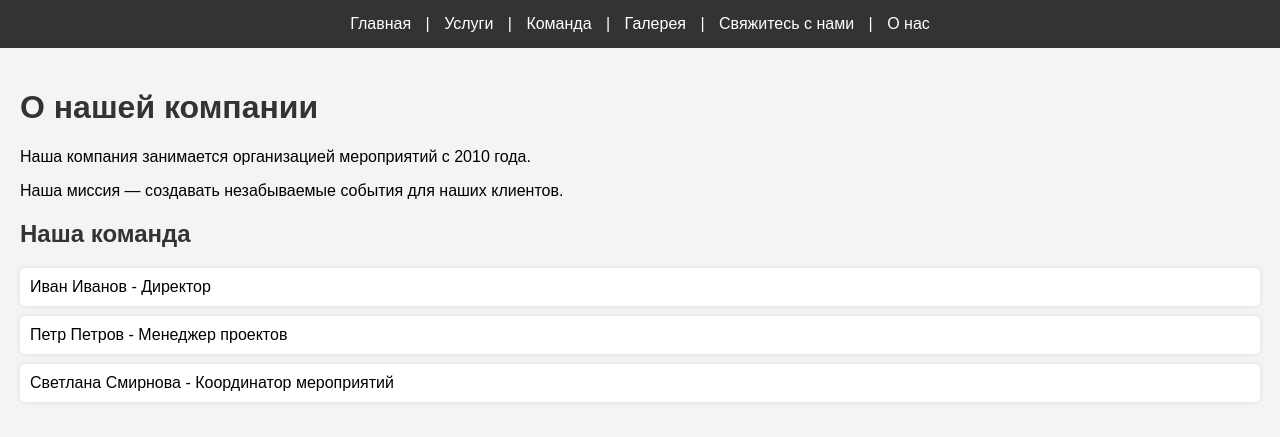
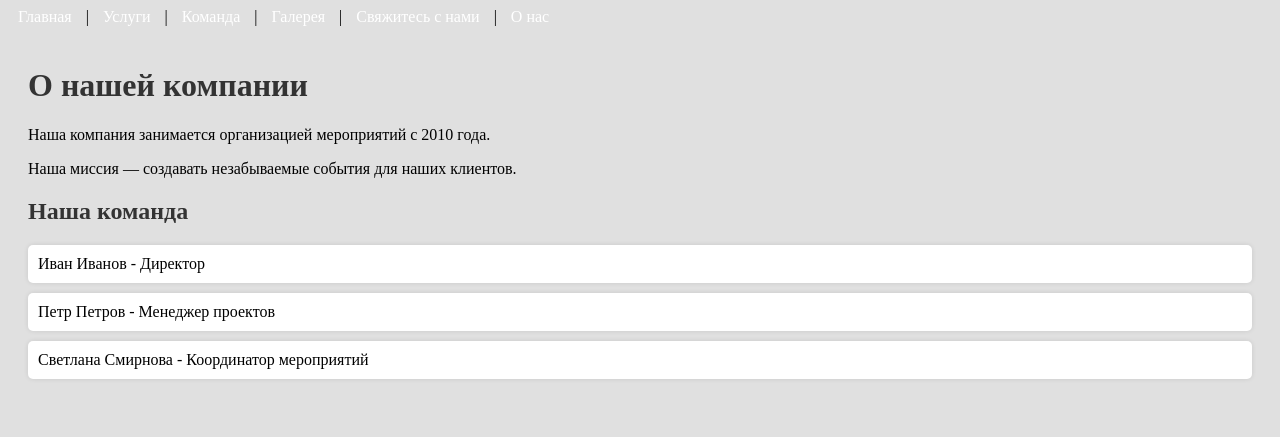
Before and after one commit to sermakov/Django_Project_OVR, a Django app: page /about/ in a window 1280 px wide. Shown: the top 437 px of the page. Run offline with Django 5.2, Linux system fonts and the light colour scheme.

Commit message:
Обновлены стили

```diff
--- a/event_manager/static/events/css/styles.css
+++ b/event_manager/static/events/css/styles.css
@@ -1,17 +1,13 @@
 /* events/static/events/css/styles.css */
 
 body {
-    font-family: Arial, sans-serif;
-    margin: 0;
-    padding: 0;
-    background-color: #f4f4f4;
+    background-color: #e0e0e0;
 }
 
-nav {
-    background-color: #333;
-    color: #fff;
-    padding: 15px;
-    text-align: center;
+nav a:hover {
+    background-color: #555;
+    padding: 5px;
+    border-radius: 5px;
 }
 
 nav a {
```
